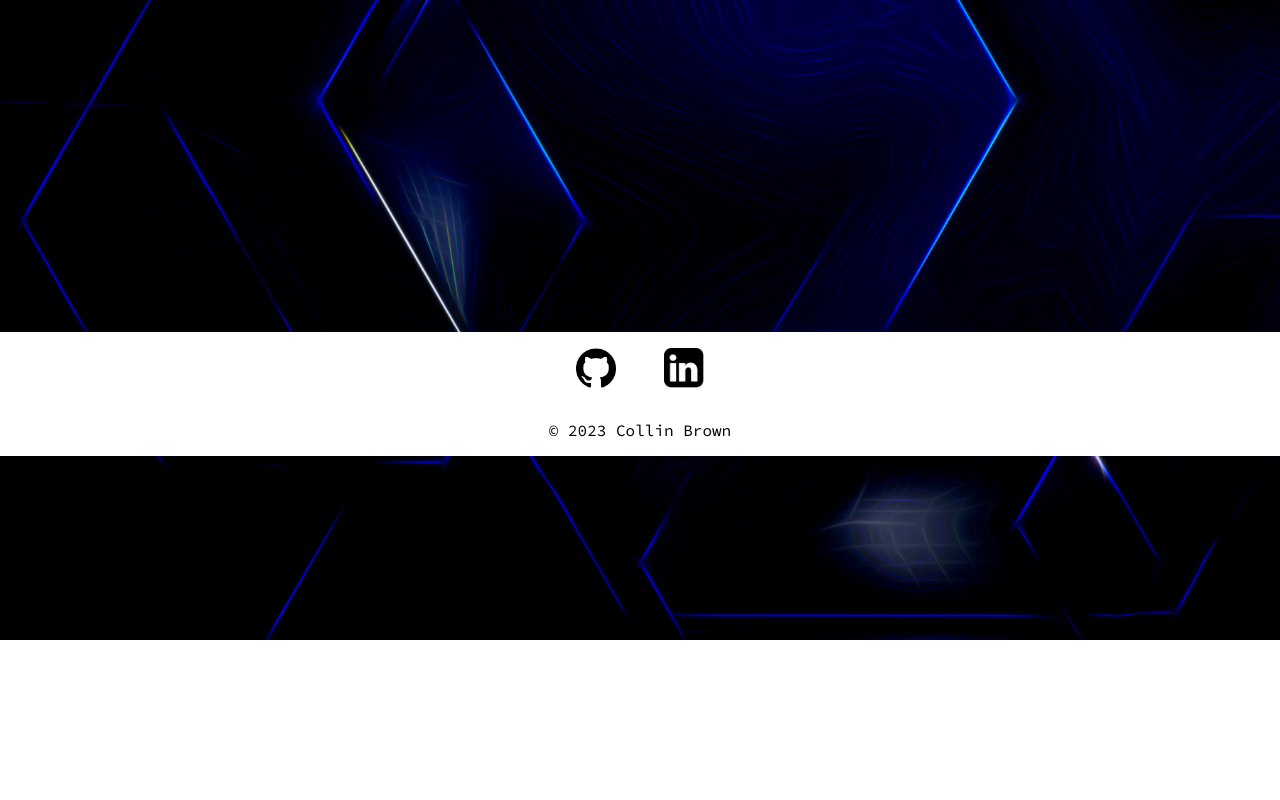
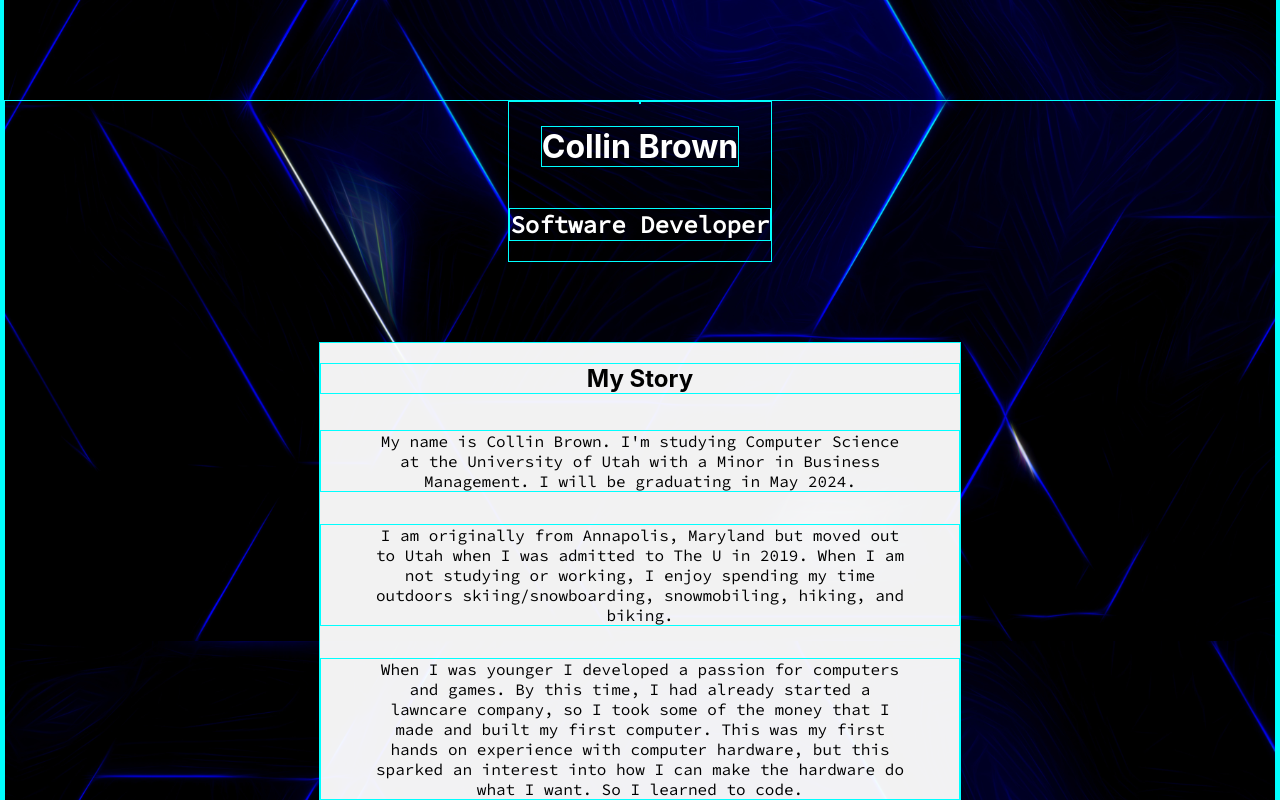
Before and after one commit to csbrown2000/cbrown-personal-portfolio, a React (Create React App) app: page /about in a window 1280 px wide. Shown: the part 160-960 px from the top of the page. Before the commit the page ends 800 px from the top, so only its background shows below. Built offline with nearby package versions, Linux system fonts and the light colour scheme.

Commit message:
Adding About page information and updated main styling

```diff
--- a/src/App.js
+++ b/src/App.js
@@ -7,6 +7,7 @@ import Navbar from './components/Navbar';
 import Footer from './components/Footer';
 import HomeDisplay from './components/HomeDisplay';
 import Projects from './components/Projects';
+import About from './components/About';
 
 function App() {
 	return(
@@ -14,7 +15,7 @@ function App() {
 		<div className='index'>
 			<Navbar/>
 				<Routes>
-					<Route exact path='/about'>
+					<Route exact path='/about' element={<About/>}>
 
 						{/* About Page */}
 					</Route>
--- a/src/components/About.css
+++ b/src/components/About.css
@@ -0,0 +1,52 @@
+/* Source Code font */
+@import url('https://fonts.googleapis.com/css2?family=Source+Code+Pro&display=swap');
+
+*{
+	border: 1px solid cyan;
+	color: black;
+}
+
+p, h1, h2, h3{
+	text-align: center;
+}
+
+div.about{
+	display: flex;
+	flex-direction: column;
+	justify-content: space-around;
+	align-items: center;
+	margin-top: 10rem;
+}
+
+div.about-title{
+	display: flex;
+	flex-direction: column;
+	justify-content: center;
+	align-items: center;
+	margin-bottom: 5rem;
+}
+
+div.about-title h1{
+	color: white;
+	text-align: center;
+}
+
+div.about-title h2{
+	color: white;
+	text-align: center;
+	font-family: 'Source Code Pro';
+}
+
+div.my-story{
+	display: flex;
+	flex-direction: column;
+	max-width: 40rem;
+	background-color: rgba(255,255,255,0.95);
+}
+
+div.my-story p{
+	font-family: 'Source Code Pro';
+	padding-left: 3rem;
+	padding-right: 3rem;
+	line-height: 1.25;
+}
--- a/src/components/Projects.js
+++ b/src/components/Projects.js
@@ -16,11 +16,6 @@ import chessBrowser1 from '../resources/Chess Browser Database.png'
 function Projects() {
 	const coding_projects = [
 		{
-			title: 'Spreadsheet Application',
-			description: 'A Spreadsheet application similar to excel. Built using C#, the goal of this project was to learn how to work with a GUI, handle events such as clicking and typing, and to implement backend logic that would handle formulas. The formulas allowed users to add, subtract, multiply, and divide values within a specific block and output this data to another block. There is also support for additional formulas such as calculating averages and other more complex operations.',
-			img: spreadsheetAppPic
-		},
-		{
 			title: 'Tank Wars Game',
 			description: 'This project is a Tankwars game built in C#. As a class assignment we worked with a partner in a pair-programming environment. Part of this assignment we built the server architechture to handle the specifications of the (sample) client. We then used our server to build our own version client. Additionally, we handled projectile movements, projectile and tank collisions, and created bots that you can play against. Our server was built to handle mulitple clients and uses json to communicate back and fourth with the client(s). Likewise, the client was able to communicate back and fourth with the server via json, but all logic, projectiles, and collisions were handled on the server-side',
 			img: tankWarsGame1
@@ -29,6 +24,11 @@ function Projects() {
 			title: 'Chess Browser Database',
 			description: 'A backend database built using MySQL and C#\' Linq library to query the database. This app allowed users to upload a PGN formatted file which would be parsed and added into the database. Additionally, users could insert filters which would adjust queries on the backend and result in data displayed on the frontend.',
 			img: chessBrowser1
+		},
+		{
+			title: 'Spreadsheet Application',
+			description: 'A Spreadsheet application similar to excel. Built using C#, the goal of this project was to learn how to work with a GUI, handle events such as clicking and typing, and to implement backend logic that would handle formulas. The formulas allowed users to add, subtract, multiply, and divide values within a specific block and output this data to another block. There is also support for additional formulas such as calculating averages and other more complex operations.',
+			img: spreadsheetAppPic
 		},
 		{
 			title: 'Lifestyle Android App',
--- a/src/components/about.js
+++ b/src/components/about.js
@@ -1,11 +1,39 @@
 import React from 'react';
-import ReactDOM from 'react-dom/client';
-import Navbar from './Navbar'
-import Footer from './Footer';
 
-const root = ReactDOM.createRoot(document.getElementById('root'));
-root.render(
-	<div className='about'>
+// CSS
+import './About.css';
 
-	</div>
-);
+function About() {
+	return (
+		<div className="about">
+			<div className="about-title">
+				<img src="" alt="" />
+				<h1>
+					Collin Brown
+				</h1>
+				<h2>Software Developer</h2>
+			</div>
+			<div className="my-story">
+				<h2>My Story</h2>
+				<p>
+					My name is Collin Brown. I'm studying Computer Science at the University of Utah with a Minor in Business Management. I will be graduating in May 2024.
+				</p>
+				<p>
+					I am originally from Annapolis, Maryland but moved out to Utah when I was admitted to The U in 2019. When I am not studying or working, I enjoy spending my time outdoors skiing/snowboarding, snowmobiling, hiking, and biking.
+				</p>
+				<p>
+					When I was younger I developed a passion for computers and games. By this time, I had already started a lawncare company, so I took some of the money that I made and built my first computer. This was my first hands on experience with computer hardware, but this sparked an interest into how I can make the hardware do what I want. So I learned to code.
+				</p>
+				<p>
+					During the end of my highschool years, I took some introductory programming courses where I learned the basics of java and some object oriented programming concepts. Though my experience with programming was breif, I fell in love and decided to persue a degree in Computer Science at The University of Utah.
+				</p>
+				<p>
+					As I continued my education, I learned alot about object oriented programming, algorithms, data structures, software devlopment, mobile devlopment, web development, and databases. Building applications with C, C++, C#, Java, HTML, and CSS, I was able to build upon my skills and create many projects that I am proud of. My time at The U has given me some invaluable skills that allow me to grow as a person and software developer and I look forward to applying these skills to new challenges/opportunities in the future.
+				</p>
+			</div>
+
+		</div>
+	);
+}
+
+export default About;
```
